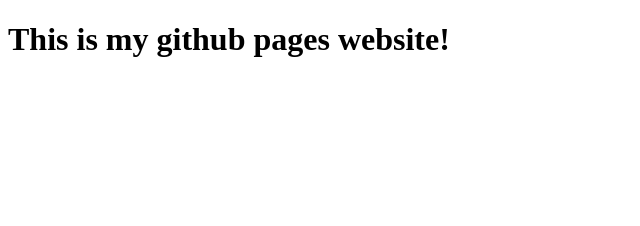
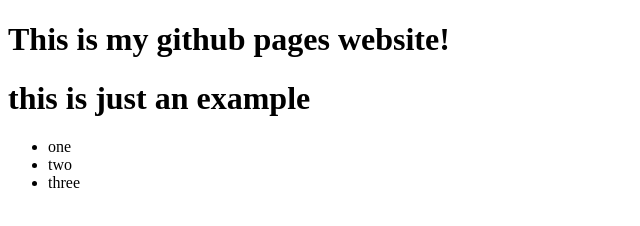
Before and after one commit to gul101/gul101.github.io, a plain HTML site: page index.html in a window 1280 px wide. Shown: the whole page, without its empty margins (0-640 px from the left). Drawn offline with Linux system fonts and the light colour scheme.

Commit message:
Added index.html file

```diff
--- a/index.html
+++ b/index.html
@@ -6,5 +6,12 @@
   </head>
   <body>
     <h1>This is my github pages website!</h1>
+    <h1>this is just an example</h1>
+    <ul>
+      <li>one</li>
+      <li>two</li>
+      <li>three</li>
+
+    </ul>
   </body>
 </html>
```
